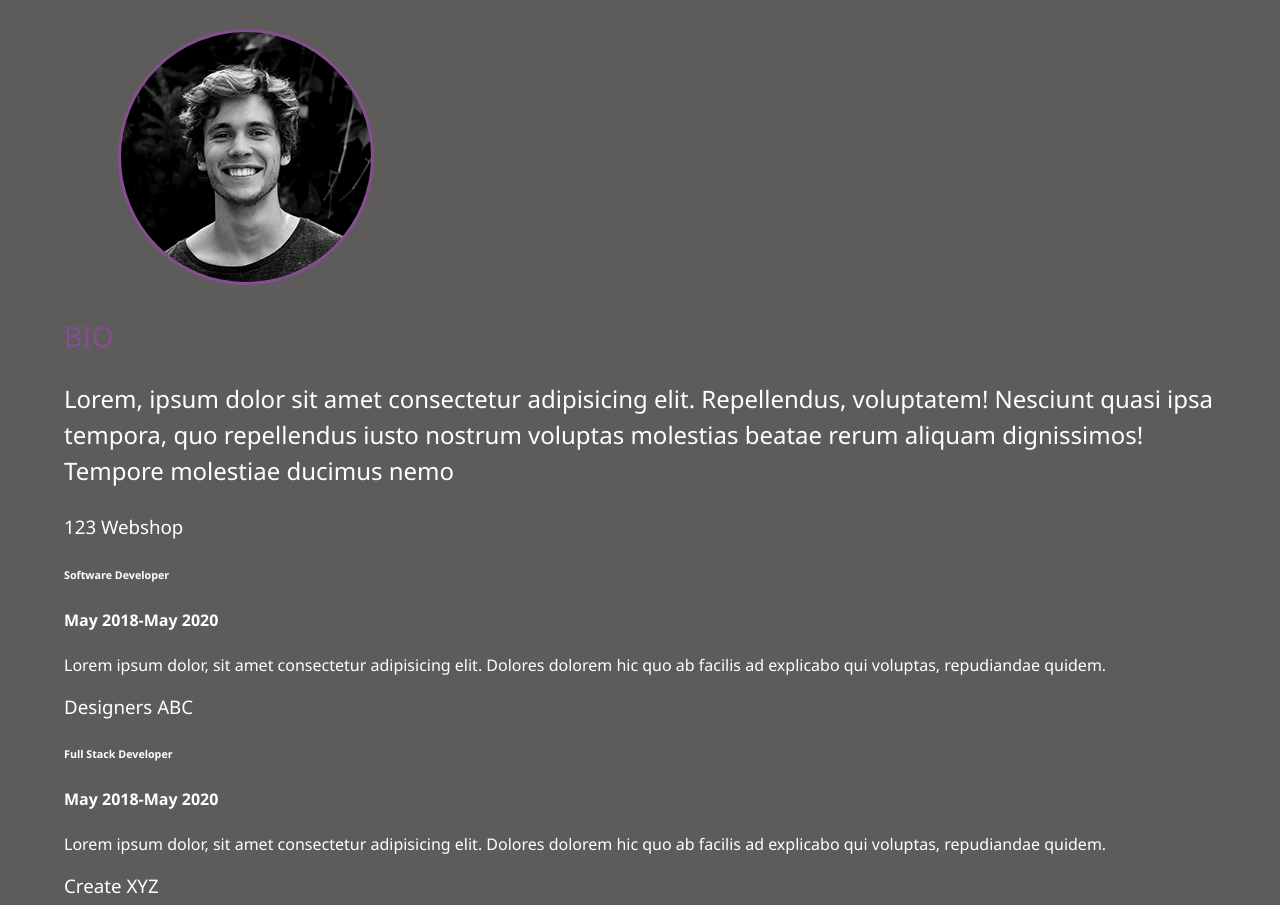
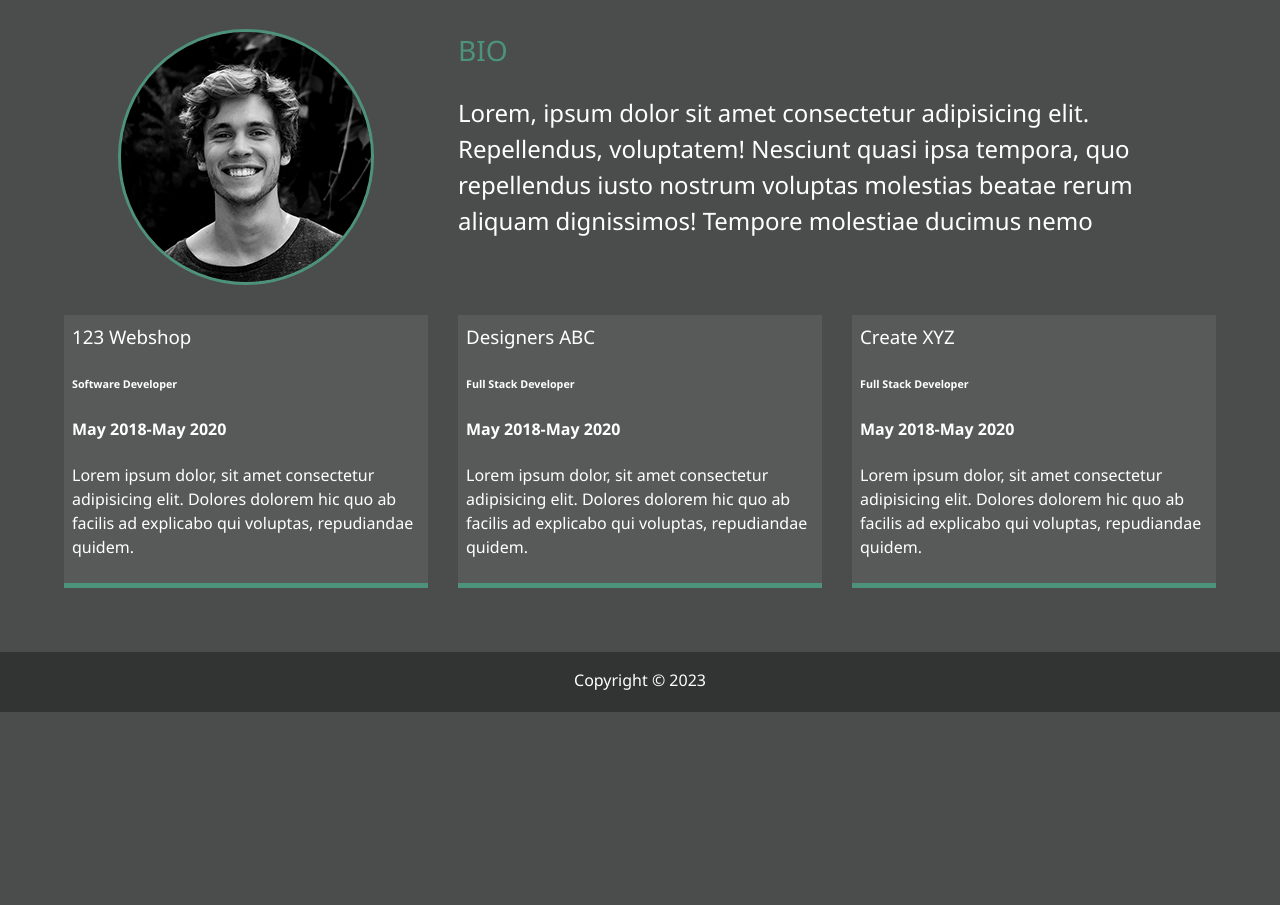
Before and after one commit to travisksauser/travisksauser.github.io, a website: page dist/about.html in a window 1280 px wide. Shown: the part 253-1158 px from the top of the page. After the commit the page ends 965 px from the top, so only its background shows below. Drawn offline with Linux system fonts and the light colour scheme.

Commit message:
about page

```diff
--- a/scss/_config.scss
+++ b/scss/_config.scss
@@ -1,5 +1,5 @@
-$primary-color: #5e5b5b;
-$secondary-color: #874d93;
+$primary-color: #4b4d4d;
+$secondary-color: #4d937c;
 $show-home-image: true;
 $home-image: url(../img/background.jpg);
 $background-opacity: .5;
--- a/scss/_mobile.scss
+++ b/scss/_mobile.scss
@@ -42,6 +42,17 @@
             height: 150px;
         }
     }
+
+    .about-info {
+        grid-template-areas:
+        'bioimage'
+        'bio'
+        'job1'
+        'job2'
+        'job3';
+
+        grid-template-columns: 1fr;
+    }
 }
 
 // Mobile
--- a/scss/main.scss
+++ b/scss/main.scss
@@ -1,6 +1,5 @@
 @import 'config';
 @import 'menu';
-@import 'mobile';
 
 * {
     box-sizing: border-box;
@@ -49,7 +48,7 @@ header {
 
 main {
     padding: 4rem;
-    height: 100%;
+    min-height: calc(100vh - 60px);
 
     .icons {
         margin-top: 1rem;
@@ -79,7 +78,6 @@ main {
     'bioimage bio bio'
     'job1 job2 job3';
     grid-template-columns:repeat(3, 1fr);
-}
 
     .bio-image {
         grid-area: bioimage;
@@ -104,3 +102,20 @@ main {
     .job-3 {
         grid-area:job3
     }
+
+    .job {
+        background: lighten($primary-color, 5);
+        padding: .5rem;
+        border-bottom: $secondary-color 5px solid;
+    }
+}
+
+#main-footer {
+    text-align: center;
+    padding: 1rem;
+    background: darken($primary-color, 10);
+    color: set-text-color($primary-color);
+    height: 60px;
+}
+
+@import 'mobile';
```
Also changed, not shown: dist/about.html, dist/css/main.css. Lines whose indentation alone changed are shown as unchanged.
